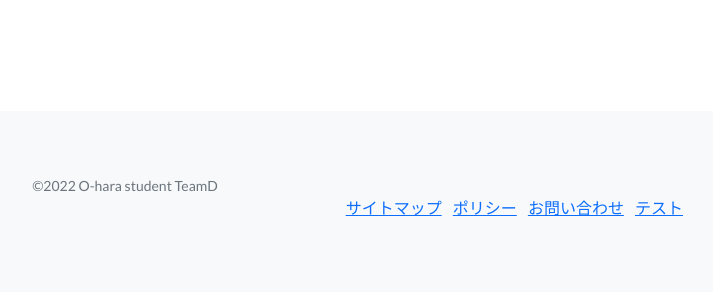
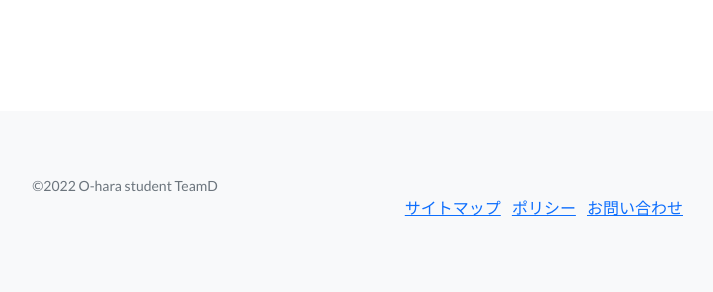
Before and after one commit to morihisa1235/plan_system, a Django app: page /accounts/password/reset/ in a window 1280 px wide. Shown: the part 508-800 px from the top of the page, without its empty margins (515-1228 px from the left). Run offline with Django 3.2, Linux system fonts and the light colour scheme; some libraries are stand-ins or nearby versions.

Commit message:
いろいろ修正

```diff
--- a/maplan/templates/base.html
+++ b/maplan/templates/base.html
@@ -73,7 +73,6 @@
                         <li class="list-inline-item"><a href="{% url 'maplan:sitemap' %}">サイトマップ</a></li>
                         <li class="list-inline-item"><a href="{% url 'maplan:policy' %}">ポリシー</a></li>
                         <li class="list-inline-item"><a href="{% url 'maplan:inquiry' %}">お問い合わせ</a></li>
-                        <li class="list-inline-item"><a href="{% url 'maplan:plan_test' %}">テスト</a></li>
                     </ul>
                 </div>
             </div>
```
